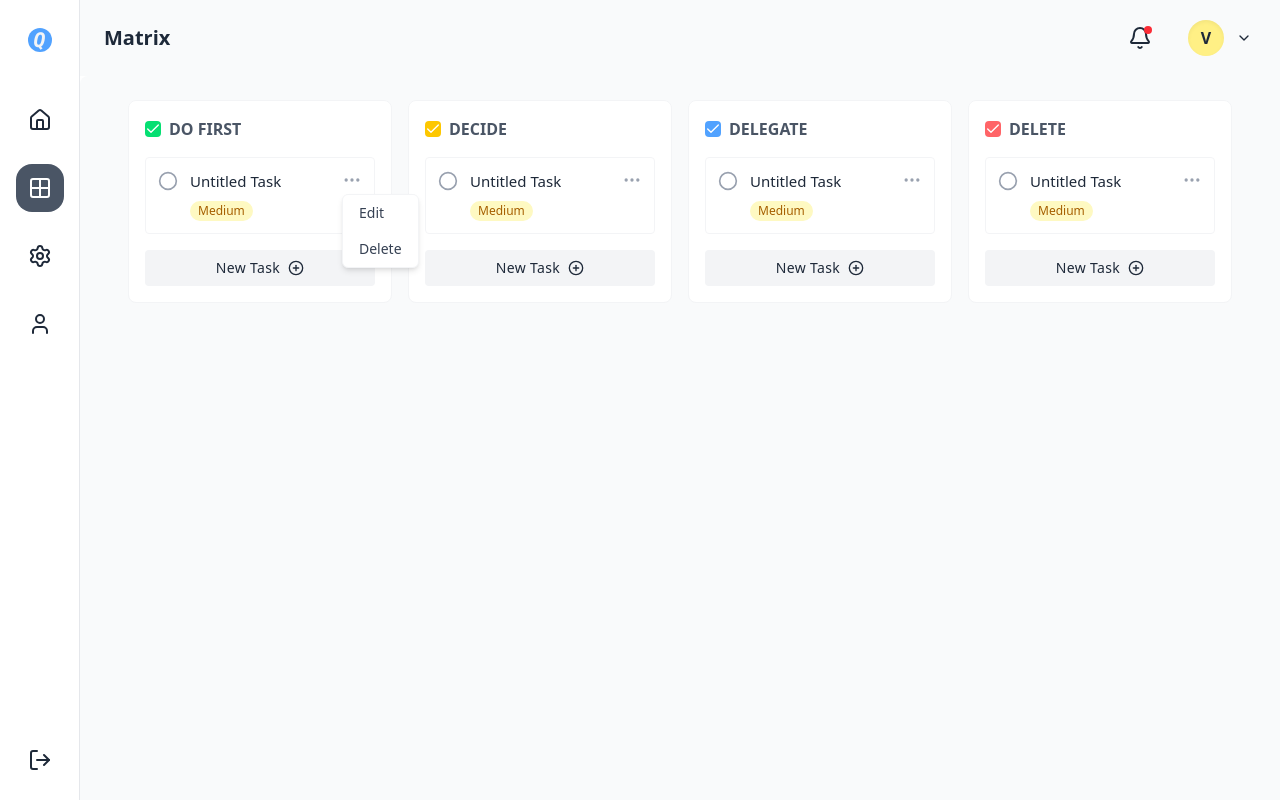
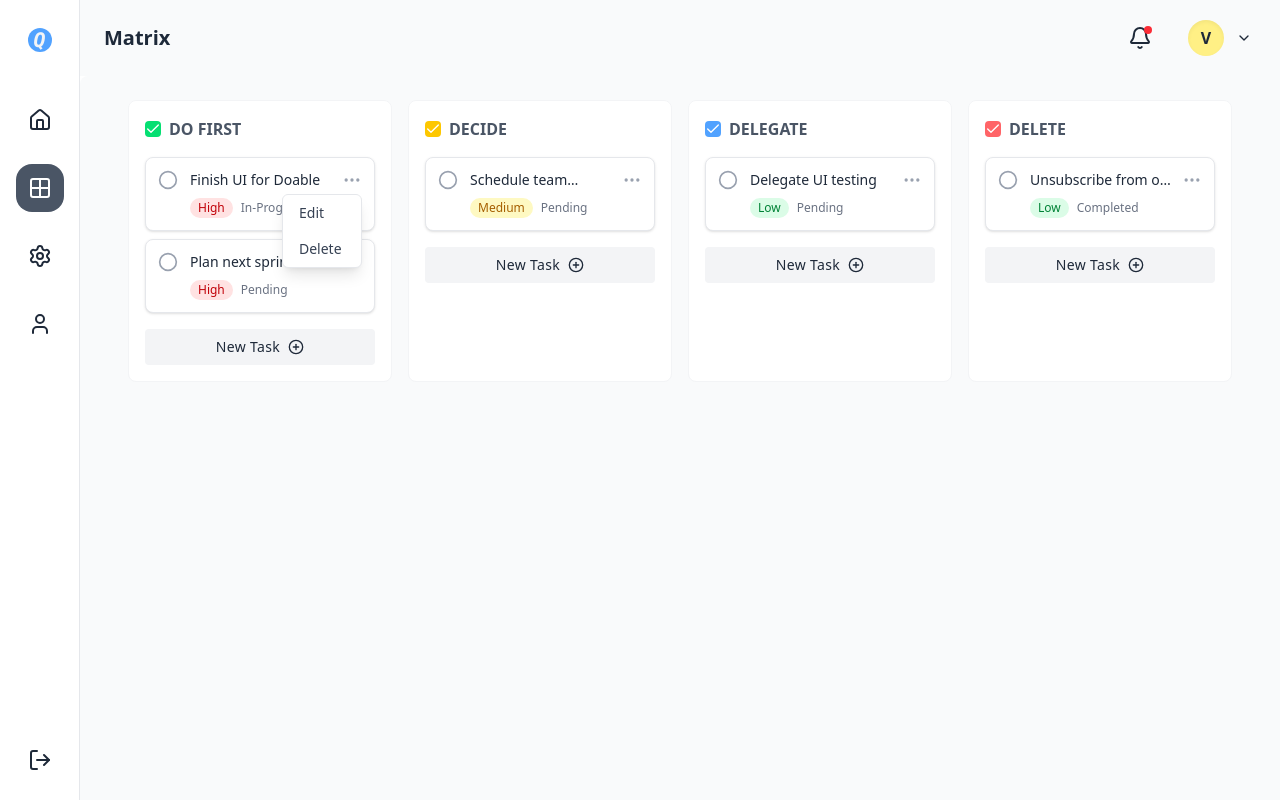
Before and after one commit to krvilte/Quadrant, a React (Vite) app in the folder client/: page /matrix in a window 1280 px wide. Both pictures are taken after a click on the icon 352 px from the left and 180 px from the top of the page. Built offline with nearby package versions, Linux system fonts and the light colour scheme.

Commit message:
refactor task cards and navigation option

```diff
--- a/client/src/app/taskStore.js
+++ b/client/src/app/taskStore.js
@@ -1,7 +1,8 @@
 import { create } from "zustand";
+import tasks from "./tasksSchema";
 
 const taskStore = (set) => ({
-  tasks: [],
+  tasks: tasks,
   setTasks: (tasks) => set({ tasks }),
   addTask: (task) => set((state) => ({ tasks: [...state.tasks, task] })),
   deleteTask: (id) =>
--- /dev/null
+++ b/client/src/app/tasksSchema.js
@@ -0,0 +1,74 @@
+/*
+  // Task Schema
+  {
+    id: string,
+    title: string,
+    description: string,
+    priority: "low" | "medium" | "high",
+    dueDate: Date | null,
+    createdAt: Date,
+    updatedAt: Date,
+    quadrant: "do" | "decide" | "delegate" | "delete",
+    status: "pending" | "in-progress" | "completed",
+  },
+*/
+
+const tasks = [
+  {
+    id: "1",
+    title: "Finish UI for Doable",
+    description: "Polish the quadrant layout and task interactions.",
+    priority: "high",
+    dueDate: new Date("2025-07-25"),
+    createdAt: new Date("2025-07-18"),
+    updatedAt: new Date("2025-07-18"),
+    quadrant: "do",
+    status: "in-progress",
+  },
+  {
+    id: "2",
+    title: "Schedule team meeting",
+    description: "Decide agenda and send invites.",
+    priority: "medium",
+    dueDate: new Date("2025-07-22"),
+    createdAt: new Date("2025-07-17"),
+    updatedAt: new Date("2025-07-17"),
+    quadrant: "decide",
+    status: "pending",
+  },
+  {
+    id: "3",
+    title: "Delegate UI testing",
+    description: "Assign to QA team and share test cases.",
+    priority: "low",
+    dueDate: null,
+    createdAt: new Date("2025-07-15"),
+    updatedAt: new Date("2025-07-16"),
+    quadrant: "delegate",
+    status: "pending",
+  },
+  {
+    id: "4",
+    title: "Unsubscribe from old tools",
+    description: "Remove unused software accounts.",
+    priority: "low",
+    dueDate: null,
+    createdAt: new Date("2025-07-10"),
+    updatedAt: new Date("2025-07-12"),
+    quadrant: "delete",
+    status: "completed",
+  },
+  {
+    id: "5",
+    title: "Plan next sprint",
+    description: "Review goals and define key deliverables.",
+    priority: "high",
+    dueDate: new Date("2025-07-27"),
+    createdAt: new Date("2025-07-19"),
+    updatedAt: new Date("2025-07-19"),
+    quadrant: "do",
+    status: "pending",
+  },
+];
+
+export default tasks;
--- a/client/src/components/Quadrant.jsx
+++ b/client/src/components/Quadrant.jsx
@@ -2,9 +2,13 @@ import React, { useState } from "react";
 import TaskItem from "./TaskItem";
 import { CirclePlus } from "lucide-react";
 import AddTaskDialog from "./AddTaskDialog";
+import useTaskStore from "../app/TaskStore";
 
 function Quadrant({ status, title, icon }) {
   const [open, setOpen] = useState(false);
+  const { tasks } = useTaskStore();
+
+  console.log(typeof tasks);
 
   return (
     <>
@@ -15,19 +19,21 @@ function Quadrant({ status, title, icon }) {
           {/* Header */}
           <div className="flex gap-2 items-center w-full">
             {icon}
-            <h2
-              className={`text-md font-semibold uppercase text-gray-600 select-none`}
-            >
+            <h2 className="text-md font-semibold uppercase text-gray-600 select-none">
               {title}
             </h2>
           </div>
 
-          {/* Task Item */}
-          <div className="w-full">
-            <TaskItem />
+          {/* Task Items */}
+          <div className="w-full flex flex-col gap-2">
+            {tasks
+              .filter((task) => task.quadrant === status)
+              .map((task) => (
+                <TaskItem key={task.id} taskData={task} />
+              ))}
           </div>
 
-          {/* Add Task */}
+          {/* Add Task Button */}
           <button
             type="button"
             name={status}
@@ -35,10 +41,7 @@ function Quadrant({ status, title, icon }) {
             className="flex items-center justify-center gap-2 w-full px-4 py-2 text-sm rounded bg-gray-100 text-gray-800 transition-colors hover:bg-gray-800 hover:text-white focus:outline-none focus:ring-2 focus:ring-gray-400"
           >
             <span className="tracking-wide">New Task</span>
-            <CirclePlus
-              className="w-4 h-4 transition-transform duration-200 group-hover:scale-110"
-              aria-hidden="true"
-            />
+            <CirclePlus className="w-4 h-4" aria-hidden="true" />
           </button>
         </div>
       </div>
--- a/client/src/components/TaskItem.jsx
+++ b/client/src/components/TaskItem.jsx
@@ -2,16 +2,13 @@ import { useState, useRef, useEffect } from "react";
 import { Circle, GripVertical, Ellipsis } from "lucide-react";
 import TaskNavigation from "./TaskNavigation";
 
-const TaskItem = ({
-  title = "Untitled Task",
-  description = "",
-  priority = "medium",
-  dueDate = "",
-}) => {
+const TaskItem = ({ taskData }) => {
   const [open, setOpen] = useState(false);
   const menuRef = useRef(null);
 
-  // Close on outside click
+  const { title, priority, status } = taskData;
+
+  // Close menu on outside click
   useEffect(() => {
     const handleClickOutside = (event) => {
       if (menuRef.current && !menuRef.current.contains(event.target)) {
@@ -40,20 +37,23 @@ const TaskItem = ({
   ];
 
   return (
-    <div className="relative flex flex-col gap-2 w-full p-3 rounded hover:bg-gray-100 transition-all group cursor-pointer border border-gray-100">
-      {/* Top Row */}
-      <div className="flex justify-between items-start">
+    <div className="relative flex flex-col w-full p-3 rounded-lg border border-gray-200 bg-white shadow-sm hover:bg-gray-50 transition-all group cursor-pointer">
+      {/* Top Row: Title & Menu */}
+      <div className="flex items-start justify-between gap-2">
         <div className="flex items-center gap-3">
-          <div className="flex items-center justify-center w-5 h-5">
-            <Circle className="text-gray-400 group-hover:hidden" />
-            <GripVertical className="text-gray-400 hidden group-hover:inline cursor-grab" />
+          {/* Drag or Complete Icon */}
+          <div className="w-5 h-5 flex items-center justify-center text-gray-400">
+            <Circle className="group-hover:hidden block" />
+            <GripVertical className="hidden group-hover:block cursor-grab" />
           </div>
-          <span className="text-[15px] text-gray-800 font-medium select-none line-clamp-1">
+
+          {/* Task Title */}
+          <span className="text-sm font-medium text-gray-800 line-clamp-1 select-none">
             {title}
           </span>
         </div>
 
-        {/* Menu Icon */}
+        {/* Action Menu */}
         <div className="relative" ref={menuRef}>
           <Ellipsis
             className="w-5 h-5 text-gray-400 hover:text-gray-600 transition-colors"
@@ -61,9 +61,10 @@ const TaskItem = ({
               e.stopPropagation();
               setOpen((prev) => !prev);
             }}
+            aria-label="Task options"
           />
           {open && (
-            <div className="absolute mt-1 z-50">
+            <div className="absolute right-0 mt-1 z-50">
               <TaskNavigation
                 options={navigationOptions}
                 onClose={() => setOpen(false)}
@@ -73,27 +74,23 @@ const TaskItem = ({
         </div>
       </div>
 
-      {/* Description */}
-      {description && (
-        <p className="text-sm text-gray-600 ml-8 pr-2 line-clamp-2">
-          {description}
-        </p>
-      )}
-
-      {/* Bottom Row */}
-      <div className="flex justify-between items-center text-xs text-gray-500 ml-8">
+      {/* Bottom Row: Status & Priority */}
+      <div className="flex items-center gap-2 text-xs mt-2 ml-8 text-gray-500">
+        {/* Priority Badge */}
         <span
-          className={`px-2 py-0.5 rounded-full font-medium capitalize ${
+          className={`px-2 py-0.5 rounded-full capitalize font-medium ${
             {
               high: "bg-red-100 text-red-700",
               medium: "bg-yellow-100 text-yellow-700",
               low: "bg-green-100 text-green-700",
-            }[priority] || "bg-gray-100 text-gray-600"
+            }[priority] || "bg-gray-200 text-gray-600"
           }`}
         >
           {priority}
         </span>
-        {dueDate && <span>📅 {dueDate}</span>}
+
+        {/* Status Tag */}
+        <span className="capitalize">{status}</span>
       </div>
     </div>
   );
--- a/client/src/components/TaskNavigation.jsx
+++ b/client/src/components/TaskNavigation.jsx
@@ -1,17 +1,17 @@
-function TaskNavigation({ options, onClose }) {
+function TaskNavigation({ options = [], onClose }) {
   return (
-    <div className="rounded-md border border-gray-100 bg-white shadow-md overflow-hidden">
-      {options.map((o, i) => (
-        <div
-          key={i}
+    <div className="w-20 rounded-md border border-gray-200 bg-white shadow-lg overflow-hidden">
+      {options.map((option, index) => (
+        <button
+          key={index}
           onClick={() => {
-            o.onClick();
+            option.onClick();
             onClose();
           }}
-          className="px-4 py-2 text-sm text-gray-700 hover:bg-gray-700 hover:text-white cursor-pointer"
+          className="w-full text-left px-4 py-2 text-sm text-gray-700 hover:bg-gray-100 hover:text-black transition-all"
         >
-          {o.name}
-        </div>
+          {option.name}
+        </button>
       ))}
     </div>
   );
```
